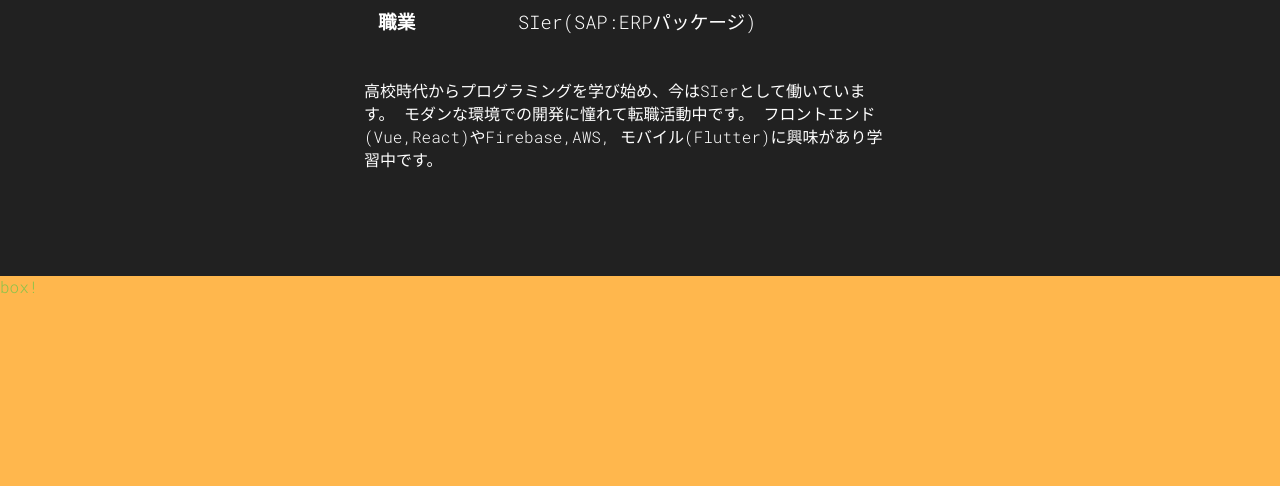
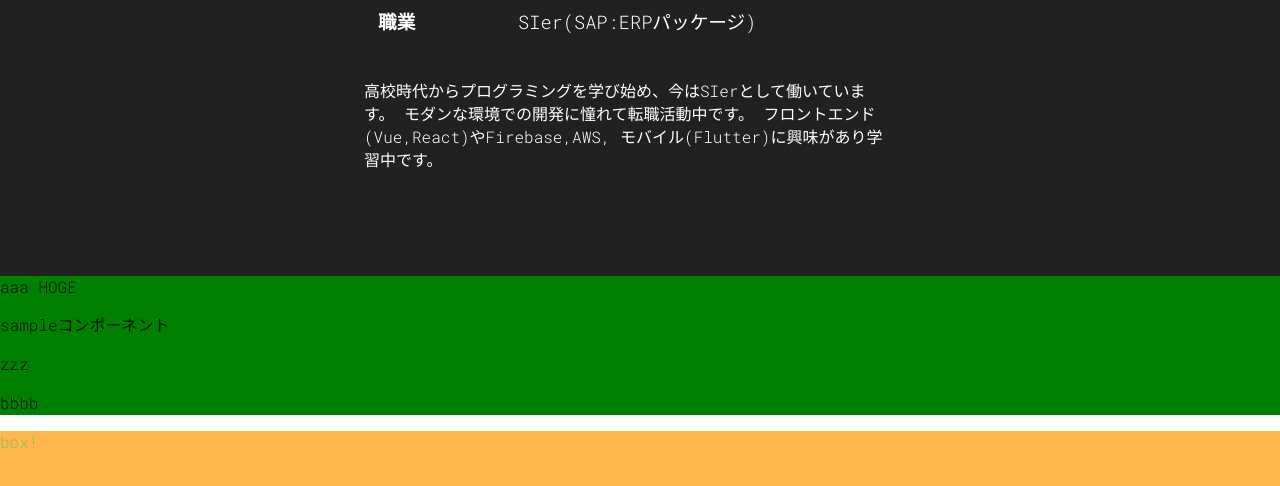
Before and after one commit to kuri-Maron/portfolio, a React (Create React App) app: page / in a window 1280 px wide. Shown: the part 1086-1572 px from the top of the page. Built offline with nearby package versions, Linux system fonts and the light colour scheme.

Commit message:
Sectionの検証厨

```diff
--- a/src/App.js
+++ b/src/App.js
@@ -5,7 +5,11 @@ import { makeStyles } from "@material-ui/core/styles";
 import { Box } from "@material-ui/core";
 import Top from "./modules/components/Top";
 import About from "./modules/components/About";
+import Section from "./modules/components/Section";
 import AppBar from "./modules/components/AppBar";
+import { Component } from "react";
+
+import SampleComp from "./modules/SampleComp";
 
 const useStyles = makeStyles((theme) => ({
   root: {
@@ -25,6 +29,9 @@ function App() {
       <Top />
       {/* <Box color="primary" bgcolor="pink"> */}
       <About />
+      <Section sectionName="HOGE" sampleComp={SampleComp}>
+        bbbb
+      </Section>
       <Box
         id="tmpBox"
         color="secondary.main"
--- /dev/null
+++ b/src/modules/SampleComp.js
@@ -0,0 +1,7 @@
+import React from "react";
+
+const SampleComp = () => {
+  return <p>sampleコンポーネント</p>;
+};
+
+export default SampleComp;
--- a/src/modules/components/About.js
+++ b/src/modules/components/About.js
@@ -20,13 +20,6 @@ const useStyles = makeStyles((theme) => ({
 
     display: "flex",
     justifyContent: "center",
-  },
-  paper: {
-    color: "red",
-    backgroundColor: "green",
-
-    display: "inline-block",
-    // margin: 30,
   },
   labelText: {
     fontWeight: "bold",
--- /dev/null
+++ b/src/modules/components/Section.js
@@ -0,0 +1,40 @@
+import About from "./About";
+import { Box } from "@material-ui/core";
+import React from "react";
+import { makeStyles } from "@material-ui/core/styles";
+import Typography from "@material-ui/core/Typography";
+import { Component } from "react";
+
+// 実装イメージ
+{
+  /* <S children={"About"}>
+    <About/>
+</S> */
+}
+
+const useStyles = makeStyles((theme) => ({
+  box: {
+    paddingTop: "13vh",
+    paddingBottom: "13vh",
+  },
+  topic: {
+    textDecoration: "underline white",
+    marginBottom: "10vh",
+    display: "flex",
+    justifyContent: "center",
+  },
+}));
+
+const Section = (props) => {
+  const classes = useStyles();
+  return (
+    <Box bgcolor="green">
+      aaa {props.sectionName}
+      {props.sampleComp()}
+      <p>zzz</p>
+      <p>{props.children}</p>
+    </Box>
+  );
+};
+
+export default Section;
```
